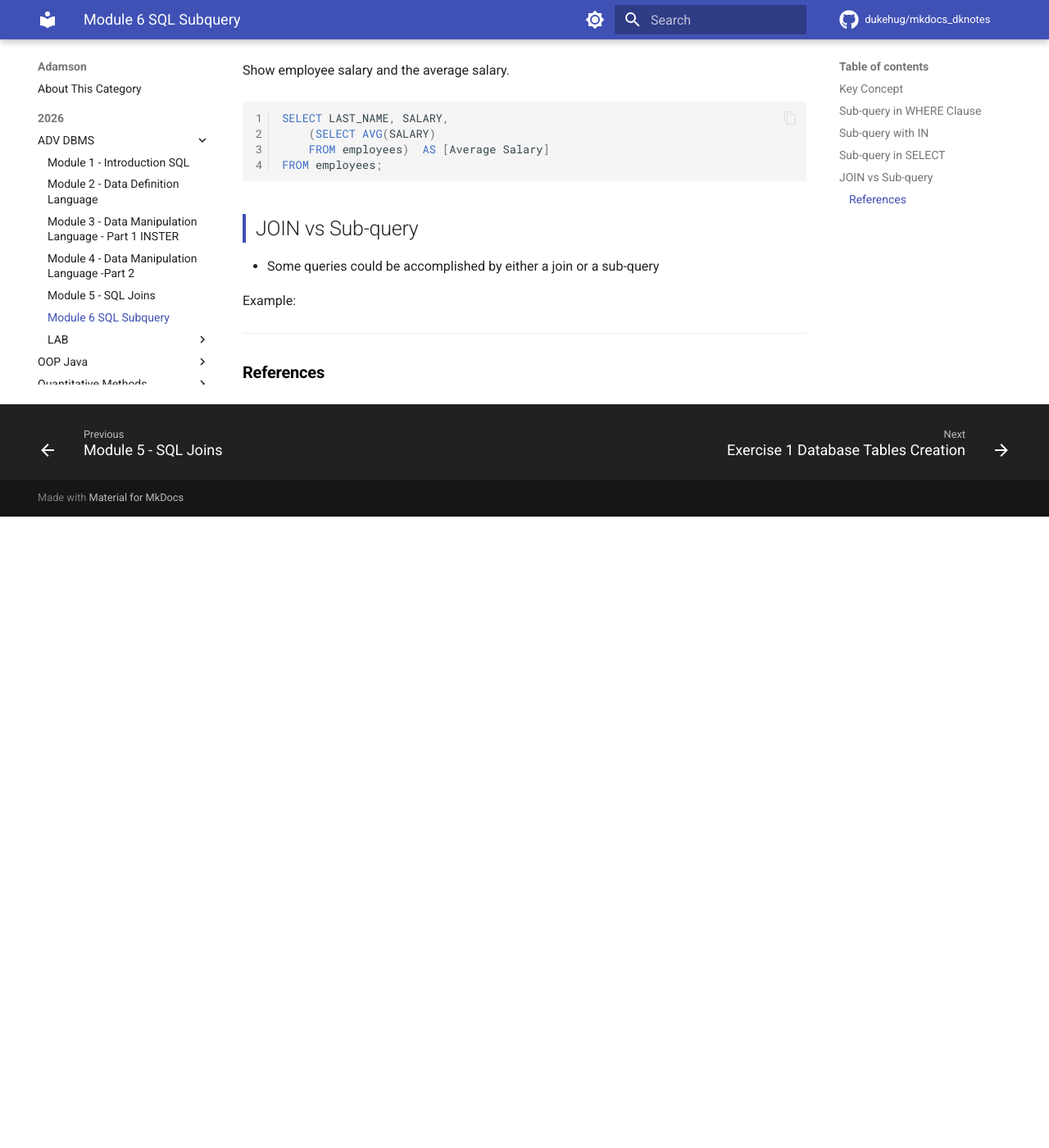
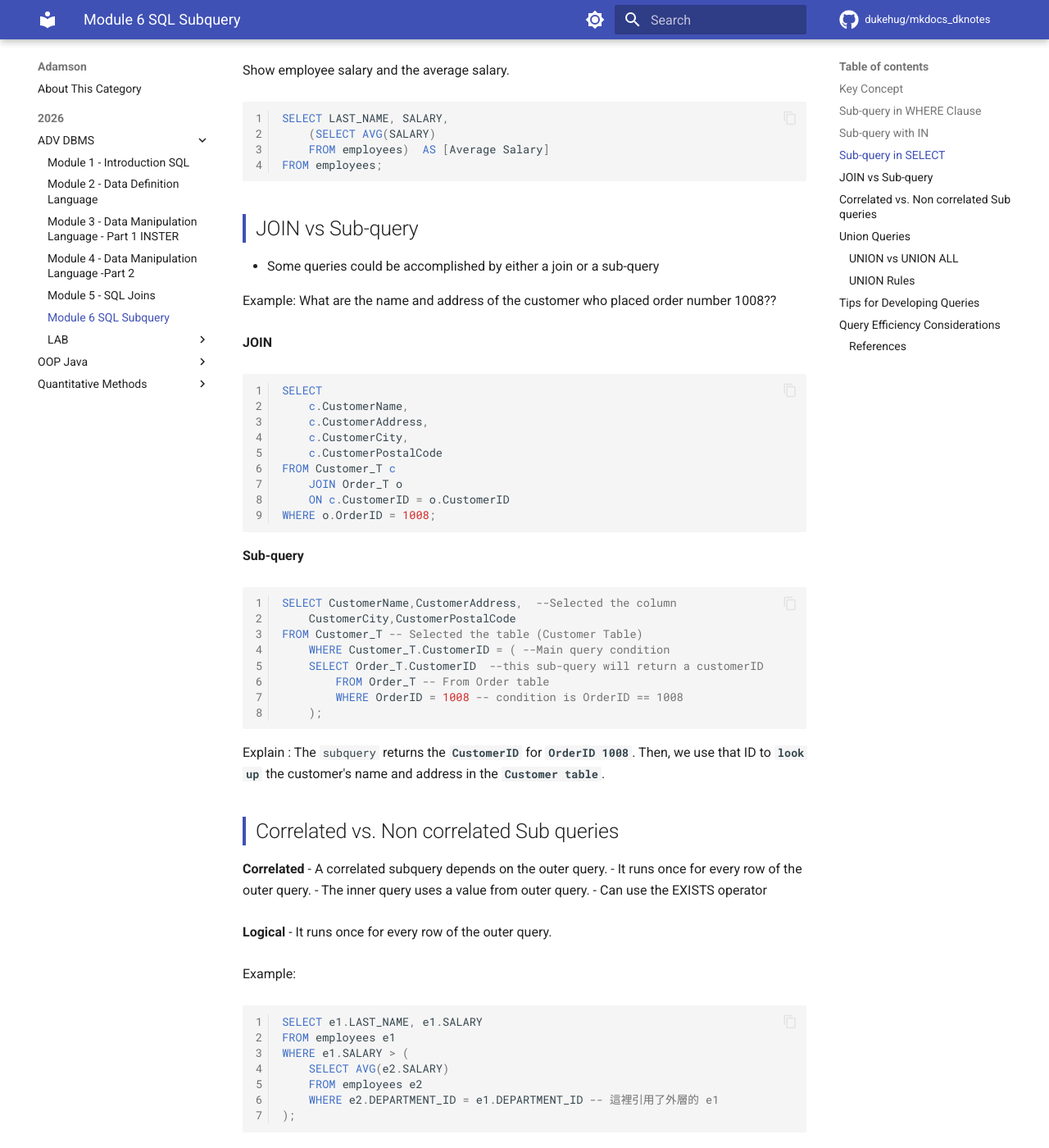
Before and after one commit to dukehug/mkdocs_dknotes, an MkDocs documentation site: the page built from docs/Adamson/2026/ADV_DBMS/Module-6-SQL-Subquery.md, in a window 1280 px wide and 1400 px high, scrolled down 1412 px. Shown: the whole window at 82% size. Built offline with MkDocs 1.6.1 and Material for MkDocs 9.7.7, drawn with Linux system fonts in a browser that asks for light colours; comment, search, counter and statistics services are not loaded; before the commit the page ends 2042 px from its top, so only the background shows below that; some of the changed text lies outside the part shown.

Commit message:
upadte notes: Wed Mar 11 08:22:32 PM CST 2026

````diff
--- a/docs/Adamson/2026/ADV_DBMS/Module-6-SQL-Subquery.md
+++ b/docs/Adamson/2026/ADV_DBMS/Module-6-SQL-Subquery.md
@@ -68,15 +68,144 @@ FROM employees;
 
 - Some queries could be accomplished by either a join or a sub-query
 
+Example:  What are the name and address of the customer who placed order number 1008??
+
+**JOIN**
+
+```sql
+SELECT
+	c.CustomerName,
+	c.CustomerAddress,
+	c.CustomerCity,
+	c.CustomerPostalCode
+FROM Customer_T c
+	JOIN Order_T o
+	ON c.CustomerID = o.CustomerID
+WHERE o.OrderID = 1008;
+```
+
+
+**Sub-query**
+
+```sql
+SELECT CustomerName,CustomerAddress,  --Selected the column
+	CustomerCity,CustomerPostalCode
+FROM Customer_T -- Selected the table (Customer Table)
+	WHERE Customer_T.CustomerID = ( --Main query condition
+	SELECT Order_T.CustomerID  --this sub-query will return a customerID
+		FROM Order_T -- From Order table
+		WHERE OrderID = 1008 -- condition is OrderID == 1008
+	);
+```
+
+Explain :  The `subquery` returns the **`CustomerID`** for **`OrderID 1008`**. Then, we use that ID to **`look up`** the customer's name and address in the **`Customer table`**.
+
+## Correlated vs. Non correlated Sub queries
+
+**Correlated**
+-  A correlated subquery depends on the outer query.
+- It runs once for every row of the outer query.
+- The inner query uses a value from outer query.
+- Can use the EXISTS operator
+
+**Logical**
+- It runs once for every row of the outer query.
+
 Example:
 
+```sql
+SELECT e1.LAST_NAME, e1.SALARY
+FROM employees e1
+WHERE e1.SALARY > (
+    SELECT AVG(e2.SALARY)
+    FROM employees e2
+    WHERE e2.DEPARTMENT_ID = e1.DEPARTMENT_ID -- 這裡引用了外層的 e1
+);
+```
 
 
+**Non-Correlated Subquery**
+- A non-conrrelated subquery is independent of the outer query .
+- It runs only once.
+- The result is used by the main query.
+
+**Logical**
+- The subquery runs first, then returns the result to the main query. It only executes once.
+
+Example:
+
+```sql
+SELECT LAST_NAME
+FROM employees
+WHERE DEPARTMENT_ID = (  --sub-query start
+	SELECT DEPARTMENT_ID
+	FROM departments
+	WHERE DEPARTMENT_NAME = 'IT' -- independent work
+);
+```
 
 
+## Union Queries
+
+- Combine the output(union of multiple queries) together into a single result table .
+
+
+**UNION**（聯集）是 SQL 中用來將多個查詢結果「**垂直堆疊**」在一起的語法。
+如果說 **JOIN** 是將兩張表 **橫向(左右)** 合併，那麼 UNION 就是將兩張表 **縱向（上下）** 合併。
+
+想像你有兩份名單：一份是「正式員工」，另一份是「約聘人員」。如果你想把這兩份名單拼成一張完整的「通訊錄」，你就會用到 `UNION`
+
+Example:
+
+```sql
+SELECT name, phone FROM FullTimeEmployees
+
+UNION
+
+SELECT name, phone FROM ContractEmployees;
+```
+
+### UNION vs UNION ALL
+
+- **`UNION`**：會自動**去除重複**的資料。就像集合運算，如果兩張表都有同一個客戶，結果只會出現一次。
+
+- **`UNION ALL`**：**不檢查重複**，直接把所有結果疊加。
+
+    - **效能提示**：`UNION ALL` 的執行速度比 `UNION` 快很多，因為它不需要花時間去比對和剔除重複項。如果你確定資料不會重複，請優先選 `UNION ALL`。
+
+### UNION Rules
+
+要成功把兩組數據「疊」在一起，必須滿足以下兩個條件：
+
+1. **欄位數量必須相同**：第一個 `SELECT` 查了 3 個欄位，第二個也必須是 3 個。
+
+2. **資料類型必須相容**：第一個查詢的第一欄如果是「數字」，第二個查詢的第一欄也必須是「數字」（或能轉換成數字）。
+
+## Tips for Developing Queries
+
+- Be familiar with the data model (entities and relationships)
+- Understand the desired results
+- Know the attributes desired in results
+- Identify the entities that contain desired attributes
+- Review ERD
+- Construct a WHERE equality for each link
+- Fine tune with GROUP BY and HAVING clauses if needed
+- Consider the effect on unusual data
+
+## Query Efficiency Considerations
+
+- Instead of SELECT  *   , identify the specific attributes in the SELECT cause; this helps reduce network traffic of result set.
+
+- Limit the number of sub-queries; try to make everything done in a single query if possible
+
+- If data is to be used many times, make a separate query and store it as a view.
 
 
 
 
 ----
 ### References
+
+Module 6 - SQL Subquery
+
+Gemini - UNION vs UNION ALL  and  UNION Rules
````
Also changed, not shown: 1 other file.
